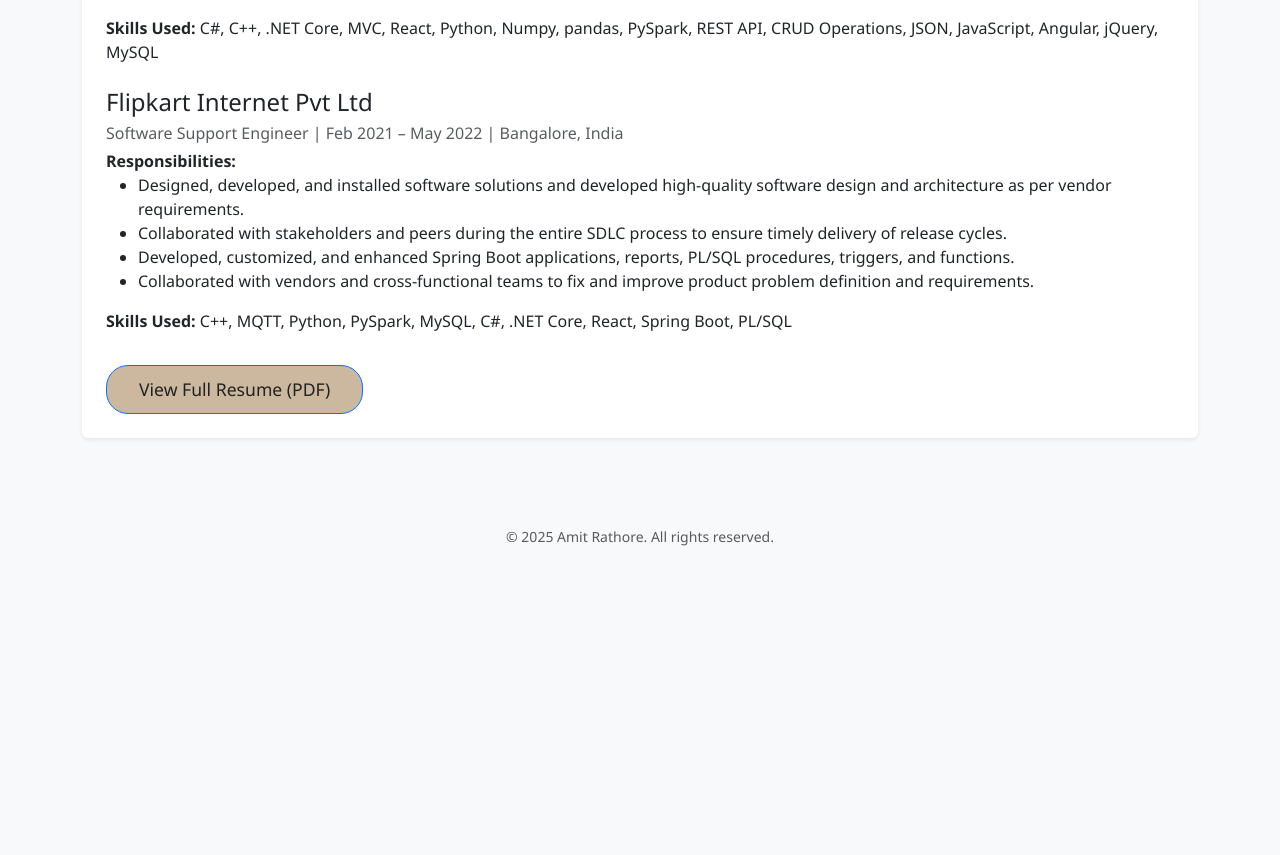
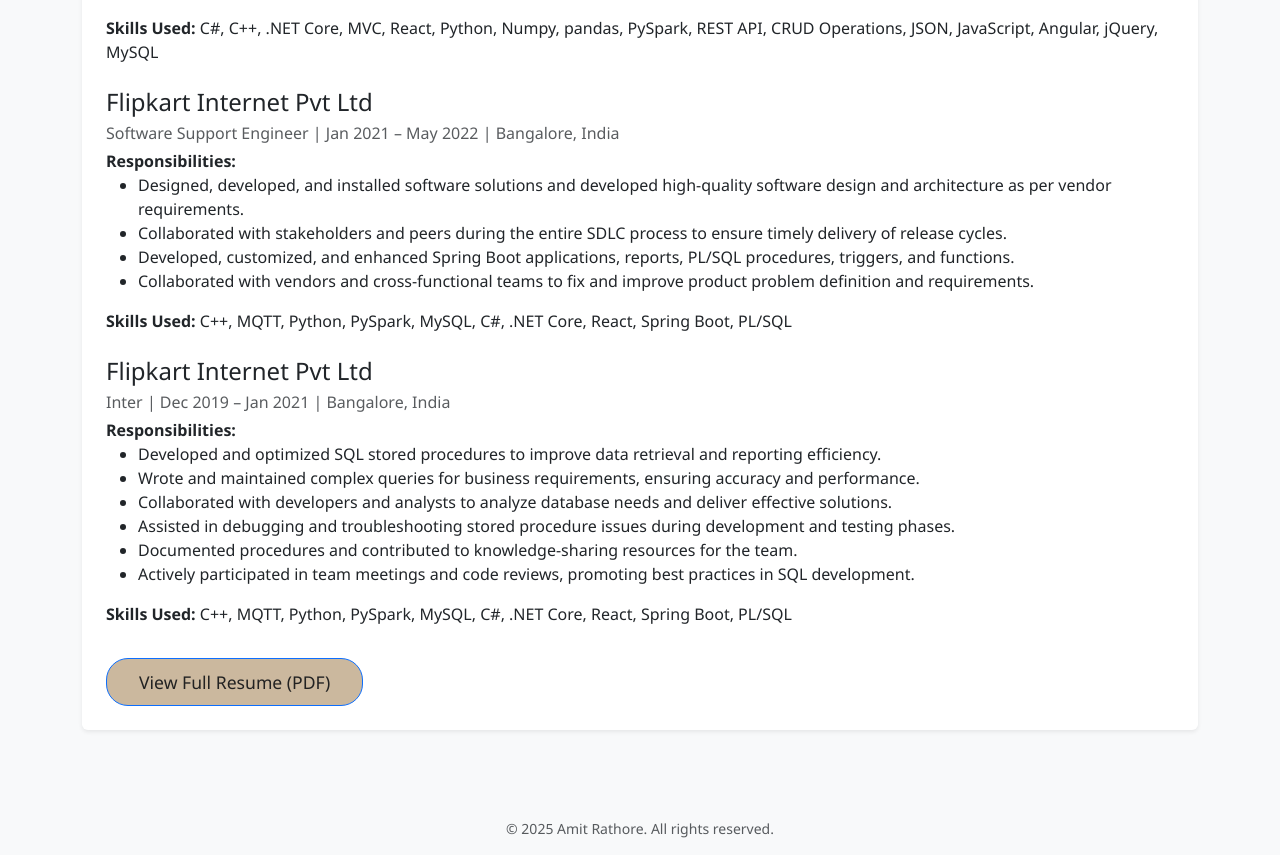
Before and after one commit to amitr138634-afk/portfolio, a React (Create React App) app in the folder portfolio/: page /experience in a window 1280 px wide. Shown: the part 1268-2123 px from the top of the page. Before the commit the page ends 1831 px from the top, so only its background shows below. Built offline with nearby package versions, Linux system fonts and the light colour scheme.

Commit message:
fix updated code

```diff
--- a/portfolio/src/pages/Experience.tsx
+++ b/portfolio/src/pages/Experience.tsx
@@ -57,7 +57,7 @@
     {/* Flipkart Internet Pvt Ltd */}
     <div className="mb-4">
       <h4 className="mb-1">Flipkart Internet Pvt Ltd</h4>
-      <div className="text-muted mb-1">Software Support Engineer | Feb 2021 – May 2022 | Bangalore, India</div>
+      <div className="text-muted mb-1">Software Support Engineer | Jan 2021 – May 2022 | Bangalore, India</div>
       <div className="mb-1"><b>Responsibilities:</b>
         <ul>
           <li>Designed, developed, and installed software solutions and developed high-quality software design and architecture as per vendor requirements.</li>
@@ -68,6 +68,21 @@
       </div>
       <div><b>Skills Used:</b> C++, MQTT, Python, PySpark, MySQL, C#, .NET Core, React, Spring Boot, PL/SQL</div>
     </div>
+    <div className="mb-4">
+      <h4 className="mb-1">Flipkart Internet Pvt Ltd</h4>
+      <div className="text-muted mb-1">Inter | Dec 2019 – Jan 2021 | Bangalore, India</div>
+      <div className="mb-1"><b>Responsibilities:</b>
+        <ul>
+          <li>Developed and optimized SQL stored procedures to improve data retrieval and reporting efficiency.</li>
+          <li>Wrote and maintained complex queries for business requirements, ensuring accuracy and performance.</li>
+          <li>Collaborated with developers and analysts to analyze database needs and deliver effective solutions.</li>
+          <li>Assisted in debugging and troubleshooting stored procedure issues during development and testing phases.</li>
+          <li>Documented procedures and contributed to knowledge-sharing resources for the team.</li>
+          <li>Actively participated in team meetings and code reviews, promoting best practices in SQL development.</li>
+        </ul>
+      </div>
+      <div><b>Skills Used:</b> C++, MQTT, Python, PySpark, MySQL, C#, .NET Core, React, Spring Boot, PL/SQL</div>
+    </div>
     <a href="../resume/Amit-Rathore-Resume-React.pdf" className="btn btn-outline-primary mt-2" target="_blank" rel="noopener noreferrer">View Full Resume (PDF)</a>
   </section>
 );
```
